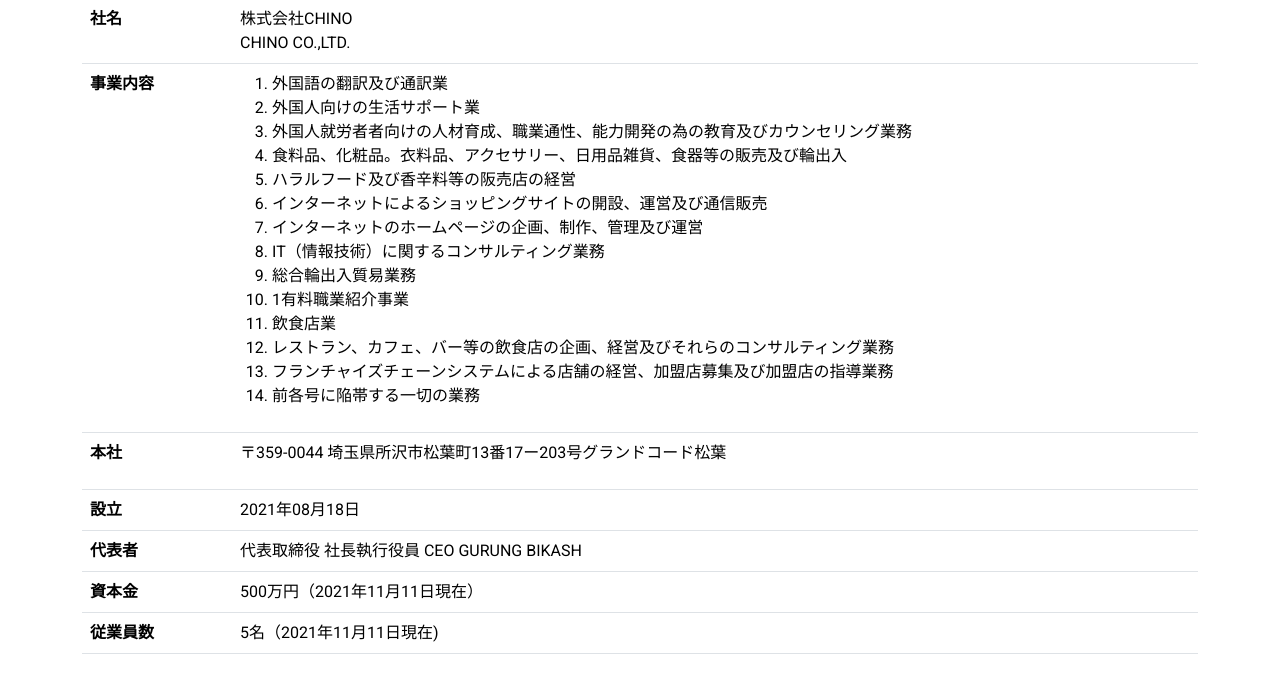
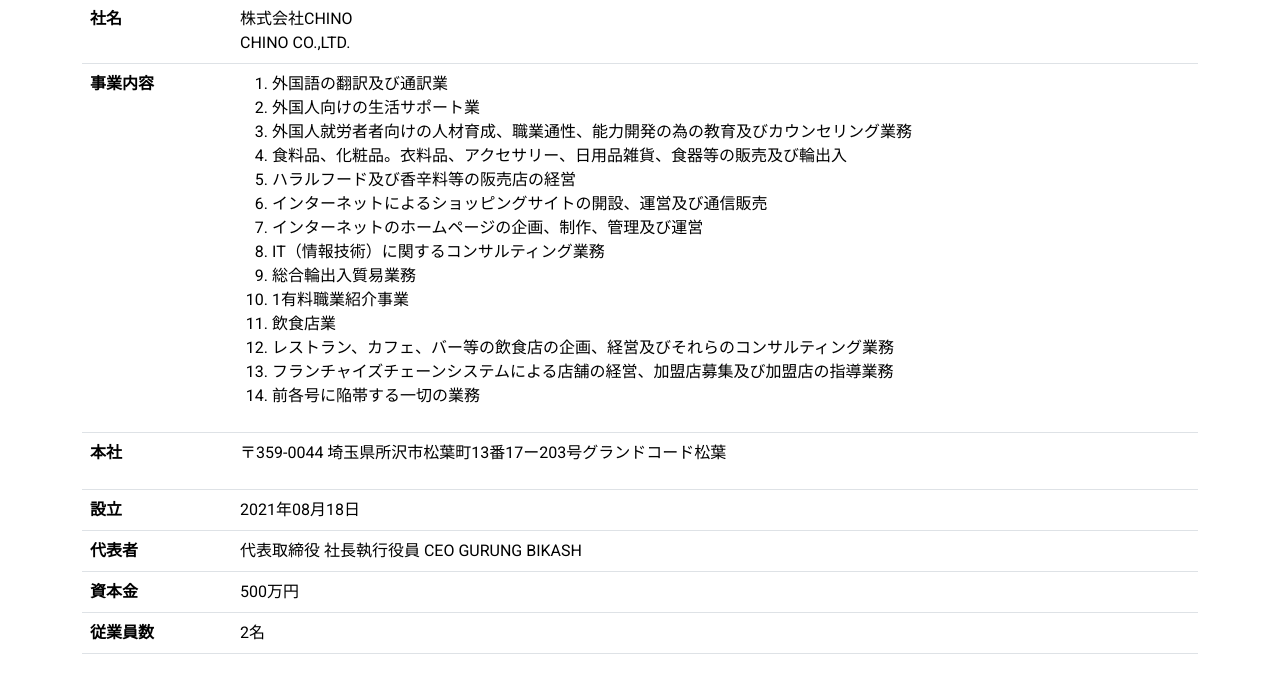
Before and after one commit to jadhikari/chino, a Django app: page /company in a window 1280 px wide. Shown: the part 111-800 px from the top of the page. Run offline with Django 3.2, Linux system fonts and the light colour scheme; some libraries are stand-ins or nearby versions.

Commit message:
last commit

```diff
--- a/templates/company.html
+++ b/templates/company.html
@@ -86,11 +86,11 @@
                         </tr>
                         <tr>
                             <th>資本金</th>
-                            <td>500万円（2021年11月11日現在）</td>
+                            <td>500万円</td>
                         </tr>
                         <tr>
                             <th>従業員数</th>
-                            <td>5名（2021年11月11日現在)</td>
+                            <td>2名</td>
                         </tr>
                     </tbody>
                 </table>
```
Also changed, not shown: 1 other file.
